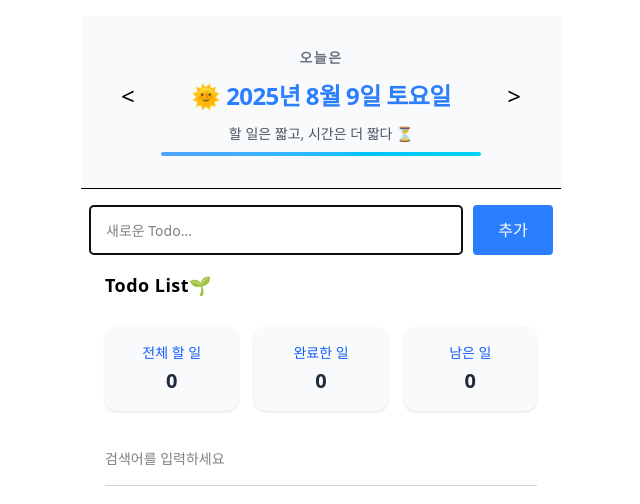
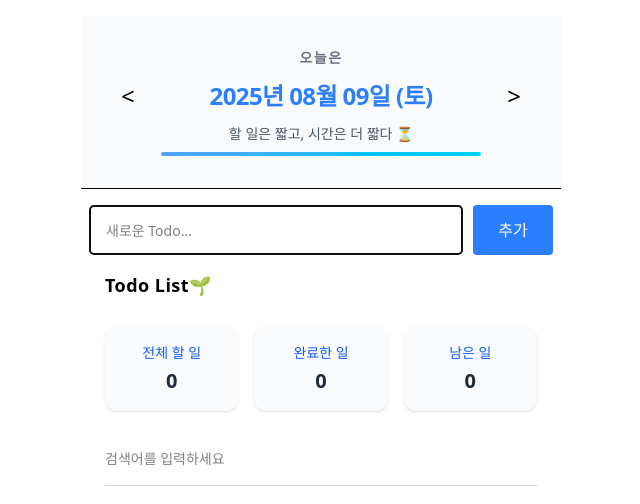
Before and after one commit to SUCRESUCCES/TodoList, a Next.js app: page / in a window 1280 px wide. Shown: the top 504 px of the page, without its empty margins (319-959 px from the left). Built offline with nearby package versions, Linux system fonts and the light colour scheme.

Commit message:
달력 라이브러리

```diff
--- a/package.json
+++ b/package.json
@@ -9,8 +9,11 @@
     "lint": "next lint"
   },
   "dependencies": {
+    "@types/react-datepicker": "^6.2.0",
+    "date-fns": "^4.1.0",
     "next": "15.4.6",
     "react": "19.1.0",
+    "react-datepicker": "^8.7.0",
     "react-dom": "19.1.0"
   },
   "devDependencies": {
--- a/src/app/page.tsx
+++ b/src/app/page.tsx
@@ -27,9 +27,10 @@ export function useTodoActions() {
 export default function Home() {
   const { todos, actions } = useTodoManager();
 
-  const { selectedDate, onPrevDay, onNextDay, onToday } = useDate();
+  const { selectedDate, onPrevDay, onNextDay, onToday, onSelectDate } =
+    useDate();
 
-  const filterdTodos = useMemo(() => {
+  const filteredTodos = useMemo(() => {
     return todos.filter((todo) => {
       const todoDate = new Date(todo.createdAt).toDateString();
 
@@ -45,8 +46,9 @@ export default function Home() {
         onPrevDay={onPrevDay}
         onNextDay={onNextDay}
         onToday={onToday}
+        onSelectDate={onSelectDate}
       />
-      <TodoStateContext.Provider value={filterdTodos}>
+      <TodoStateContext.Provider value={filteredTodos}>
         <TodoDistpatchContext.Provider value={actions}>
           <Editor selectedDate={selectedDate} />
           <List />
--- a/src/components/Header.tsx
+++ b/src/components/Header.tsx
@@ -1,11 +1,14 @@
 import React from "react";
 import { memo } from "react";
-
+import DatePicker from "react-datepicker";
+import { ko } from "date-fns/locale";
+import "react-datepicker/dist/react-datepicker.css";
 interface HeaderProps {
   selectedDate: Date;
   onPrevDay: () => void;
   onNextDay: () => void;
   onToday: () => void;
+  onSelectDate: (date: Date | null) => void;
 }
 
 const Header = ({
@@ -13,6 +16,7 @@ const Header = ({
   onPrevDay,
   onNextDay,
   onToday,
+  onSelectDate,
 }: HeaderProps) => {
   const formattedDate = selectedDate.toLocaleDateString("ko-KR", {
     weekday: "long",
@@ -33,11 +37,20 @@ const Header = ({
         >
           &lt;
         </button>
-        <button onClick={onToday} className="p-2 hover:bg-gray-200 rounded-lg">
-          <h1 className="text-xl sm:text-2xl font-bold text-blue-500 tracking-tight">
-            🌞 {formattedDate}
-          </h1>
-        </button>
+        <DatePicker
+          locale={ko}
+          selected={selectedDate}
+          onChange={onSelectDate}
+          dateFormat="yyyy년 MM월 dd일 (eee)"
+          className="text-xl sm:text-2xl font-bold text-blue-500 tracking-tight text-center bg-transparent hover:bg-gray-200 rounded-lg p-2 cursor-pointer w-72"
+          dayClassName={(date) =>
+            date.getDay() === 0
+              ? "text-red-500"
+              : date.getDay() === 6
+              ? "text-blue-500"
+              : ""
+          }
+        />
 
         <button
           onClick={onNextDay}
--- a/src/hooks/useDate.tsx
+++ b/src/hooks/useDate.tsx
@@ -19,5 +19,10 @@ export function useDate() {
     setSelectedDate(new Date());
   }, []);
 
-  return { selectedDate, onPrevDay, onNextDay, onToday };
+  const onSelectDate = useCallback((date: Date | null) => {
+    if (date) {
+      setSelectedDate(date);
+    }
+  }, []);
+  return { selectedDate, onPrevDay, onNextDay, onToday, onSelectDate };
 }
```
Also changed, not shown: 1 other file (tests, documents, lock files or other folders).
